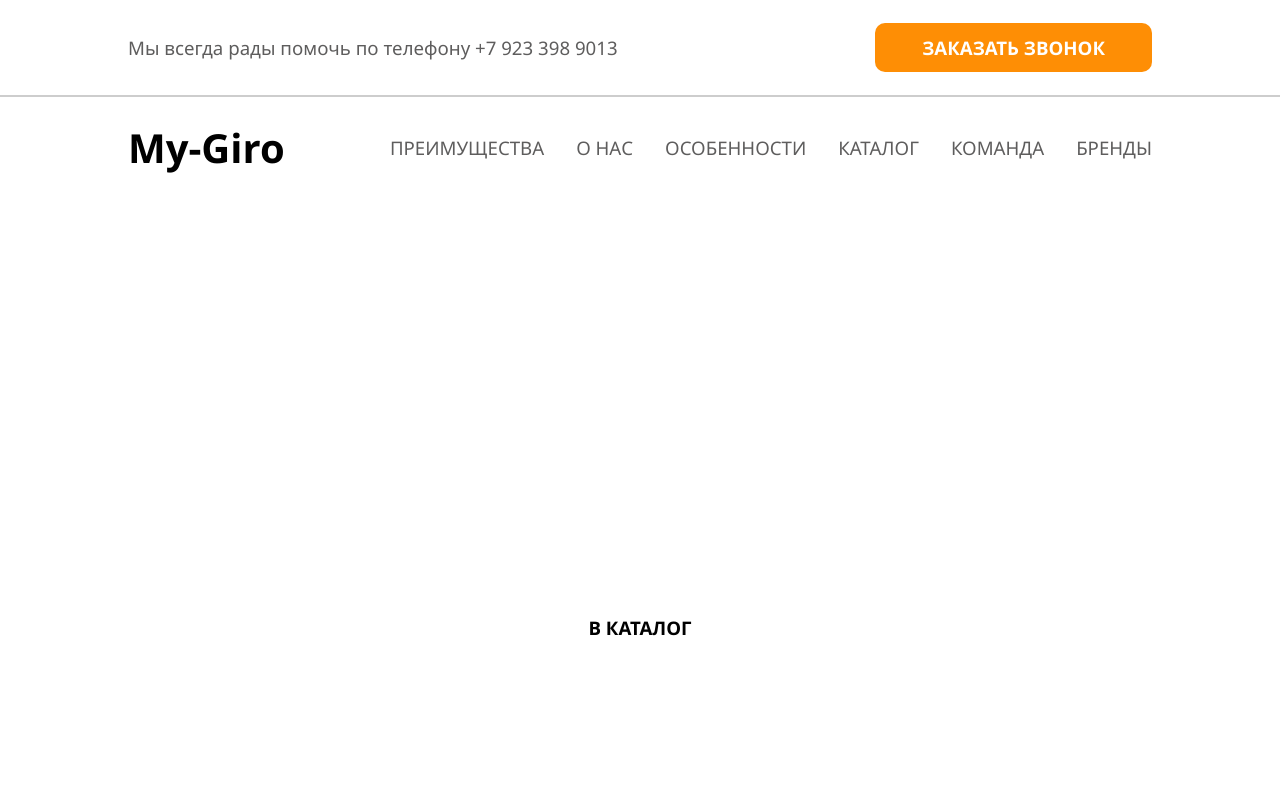
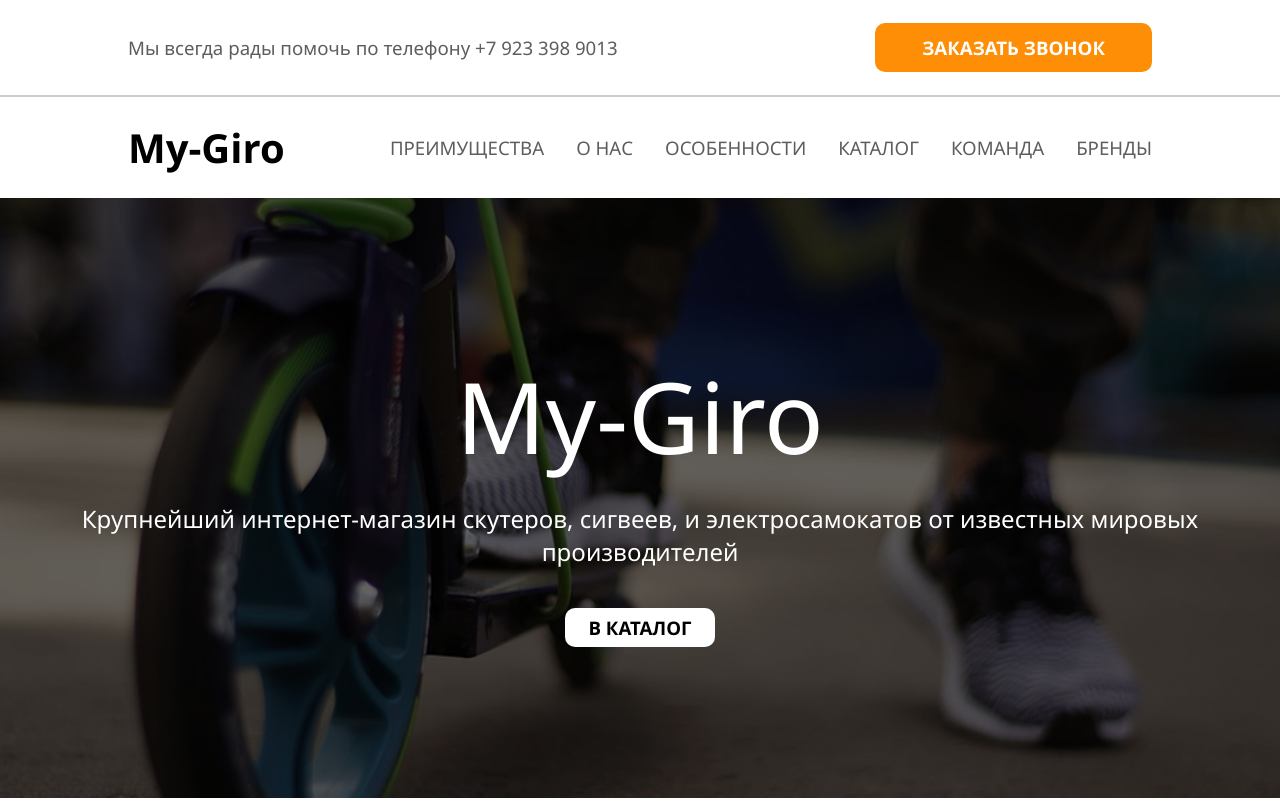
Before and after one commit to EducAcc/GyroScooter, a plain HTML site: page index.html in a window 1280 px wide. Shown: the top 802 px of the page. Drawn offline with Linux system fonts and the light colour scheme; the site is published under a folder, as on GitHub Pages, so addresses that start at the root find nothing.

Commit message:
Update style.css

```diff
--- a/css/style.css
+++ b/css/style.css
@@ -62,7 +62,7 @@
 }
 
 .giro {
-    background-image: url(/imgs/Scooter_Main.png);
+    background-image: url(../imgs/Scooter_Main.png);
     background-size: cover;
     width: 100%;
     height: 70vh;
@@ -284,4 +284,5 @@
     font-weight: bold;
     font-size: 16pt;
     padding-top: 1em;
+
 }
```
